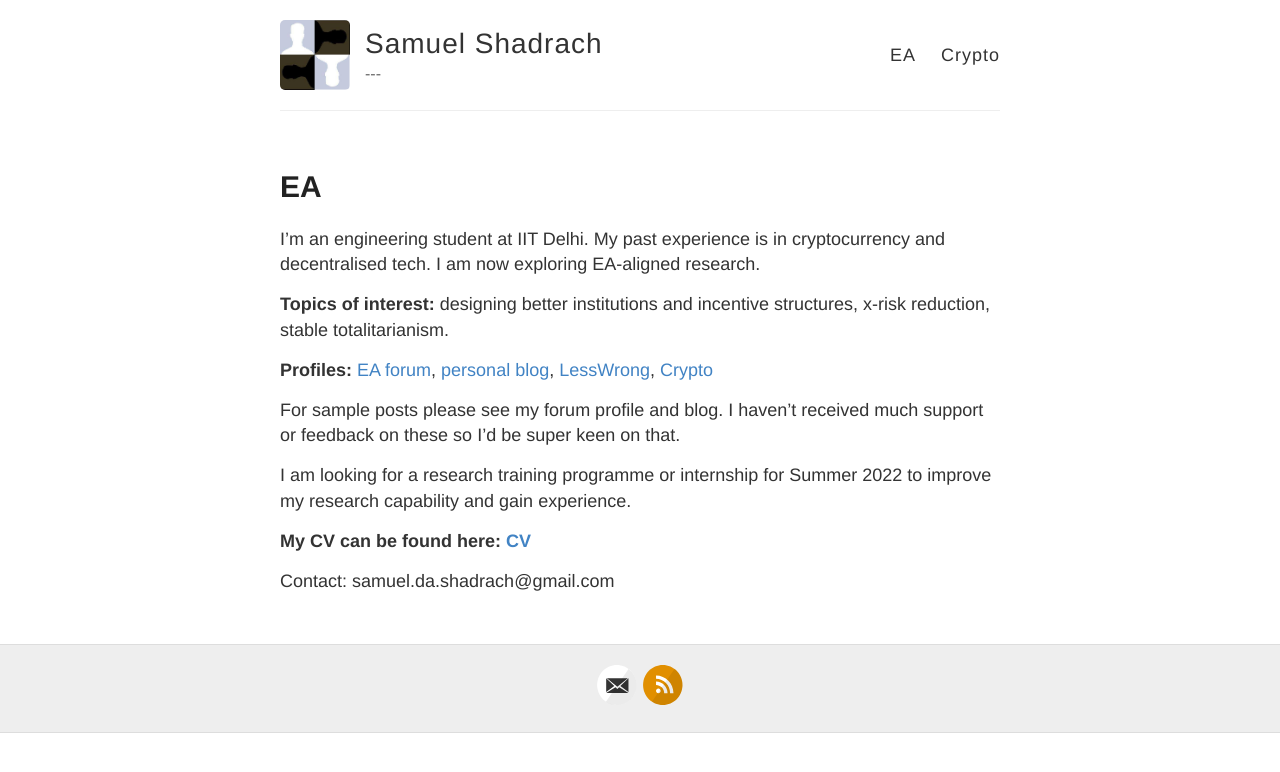
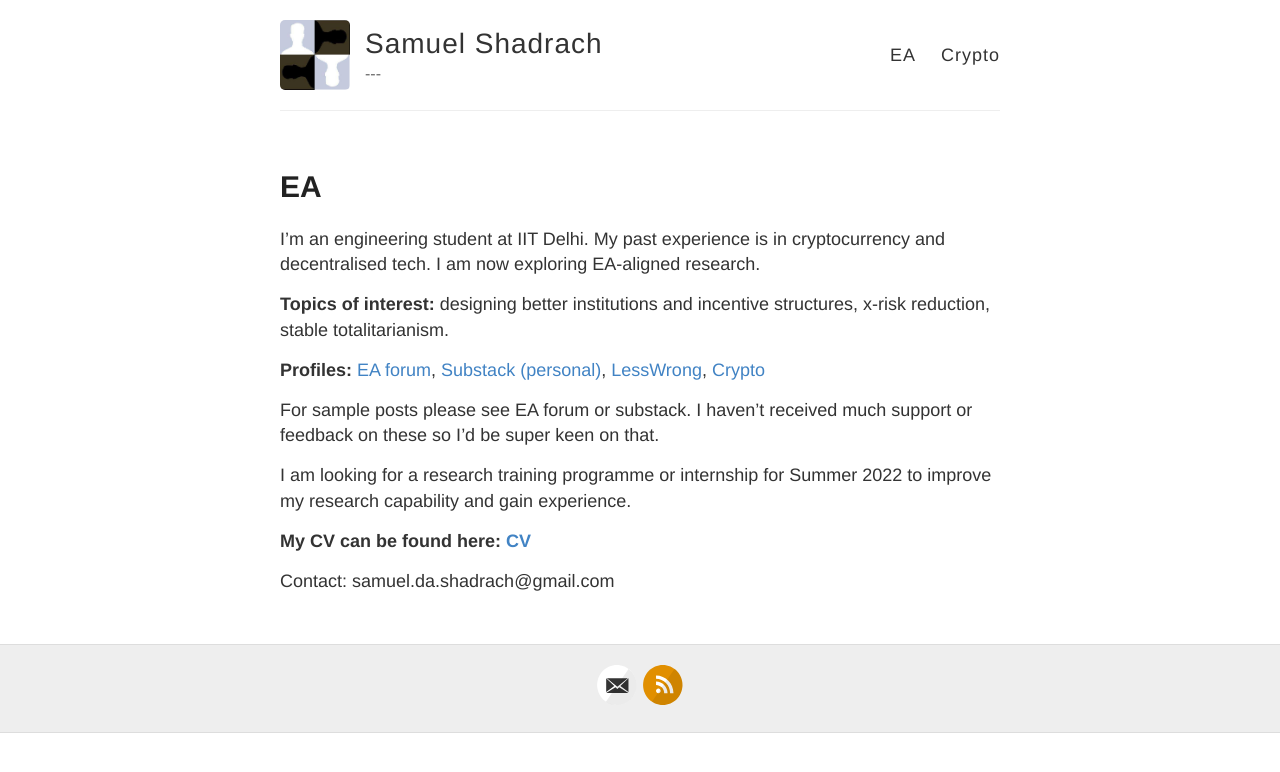
Before and after one commit to samueldashadrach/samueldashadrach.github.io, a Jekyll site: the page built from EA.md, in a window 1280 px wide. Shown: the top 772 px of the page. Built offline with Jekyll 4.4.1, drawn with Linux system fonts in a browser that asks for light colours.

Commit message:
Update EA.md

```diff
--- a/EA.md
+++ b/EA.md
@@ -8,9 +8,9 @@ I'm an engineering student at IIT Delhi. My past experience is in cryptocurrency
 
 **Topics of interest:** designing better institutions and incentive structures, x-risk reduction, stable totalitarianism.
 
-**Profiles:** [EA forum](https://forum.effectivealtruism.org/users/samuel-shadrach-1), [personal blog](https://kroma.substack.com), [LessWrong](https://www.lesswrong.com/users/samuel-shadrach), [Crypto](https://samueldashadrach.github.io/Crypto/)
+**Profiles:** [EA forum](https://forum.effectivealtruism.org/users/samuel-shadrach-1), [Substack (personal)](https://kroma.substack.com), [LessWrong](https://www.lesswrong.com/users/samuel-shadrach), [Crypto](https://samueldashadrach.github.io/Crypto/)
 
-For sample posts please see my forum profile and blog. I haven't received much support or feedback on these so I'd be super keen on that.
+For sample posts please see EA forum or substack. I haven't received much support or feedback on these so I'd be super keen on that.
 
 I am looking for a research training programme or internship for Summer 2022 to improve my research capability and gain experience.
 
```
